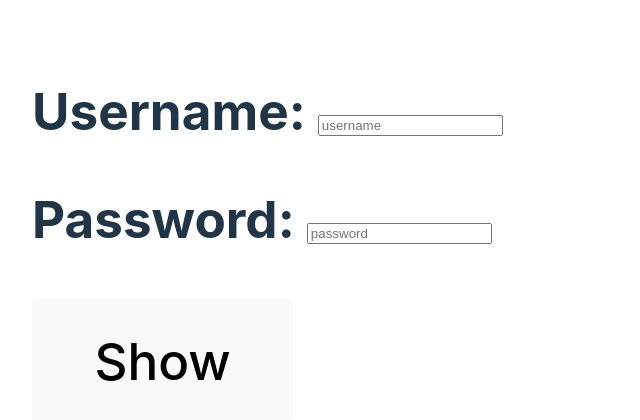
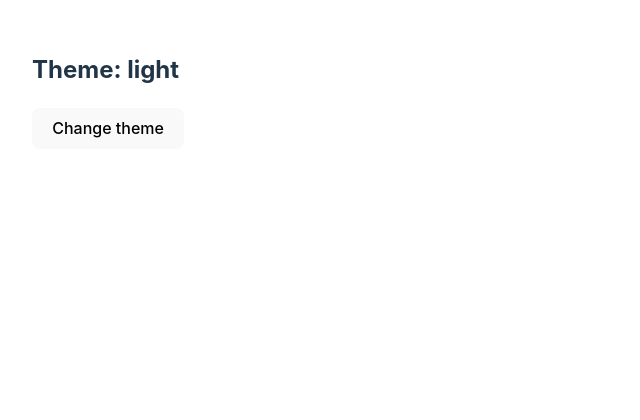
Before and after one commit to abdulmoiz99/reactTestBench, a React (Vite) app: page / in a window 1280 px wide. Shown: the top 420 px of the page, without its empty margins (0-640 px from the left). Built offline with nearby package versions, Linux system fonts and the light colour scheme.

Commit message:
Implemented use context

```diff
--- a/src/App.tsx
+++ b/src/App.tsx
@@ -1,12 +1,13 @@
 import './App.css';
-import { Login } from './Login';
+import Home from './Home';
+import { ThemeProvider } from './ThemeProvider';
 function App() {
 
   return (
     <>
-      <h1>
-        <Login />
-      </h1>
+      <ThemeProvider>
+        <Home />
+      </ThemeProvider>
     </>
   );
 }
--- /dev/null
+++ b/src/Home.tsx
@@ -0,0 +1,16 @@
+import { useContext } from "react"
+import { ThemeContext } from "./ThemeContext"
+
+
+const Home = () => {
+    const context = useContext(ThemeContext);
+    const { theme, toggle } = context
+    return (
+        <>
+            <h2>Theme: {theme}</h2>
+            <button onClick={toggle} >Change theme</button>
+        </>
+    )
+}
+
+export default Home
--- /dev/null
+++ b/src/ThemeContext.tsx
@@ -0,0 +1,8 @@
+import { createContext } from "react"
+
+export type ContextProps = {
+    theme: string,
+    toggle: () => void
+}
+
+export const ThemeContext = createContext<ContextProps | undefined>(undefined);
--- /dev/null
+++ b/src/ThemeProvider.tsx
@@ -0,0 +1,25 @@
+import { ReactNode, useState } from "react"
+import { ThemeContext } from "./ThemeContext"
+
+export type Props = {
+    children: ReactNode
+}
+
+
+export const ThemeProvider = (props: Props) => {
+    const { children } = props
+    const [theme, setTheme] = useState('light');
+    const toggle = () => {
+        setTheme(previous => previous === 'light' ? 'dark' : 'light')
+    }
+
+    return (
+        <ThemeContext.Provider value={{ theme, toggle }}>
+            {children}
+        </ThemeContext.Provider>
+    )
+
+
+
+
+}
```
